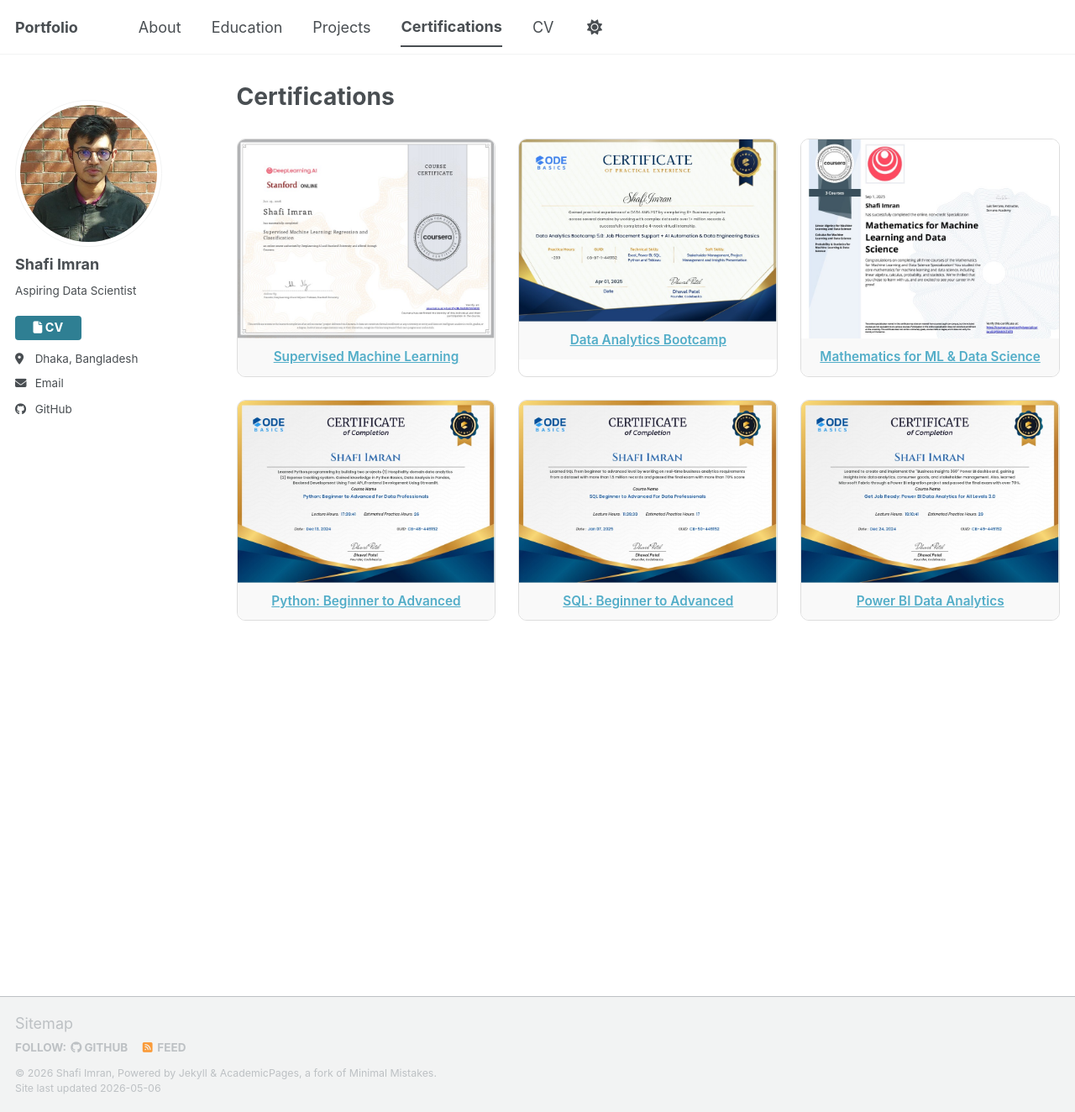
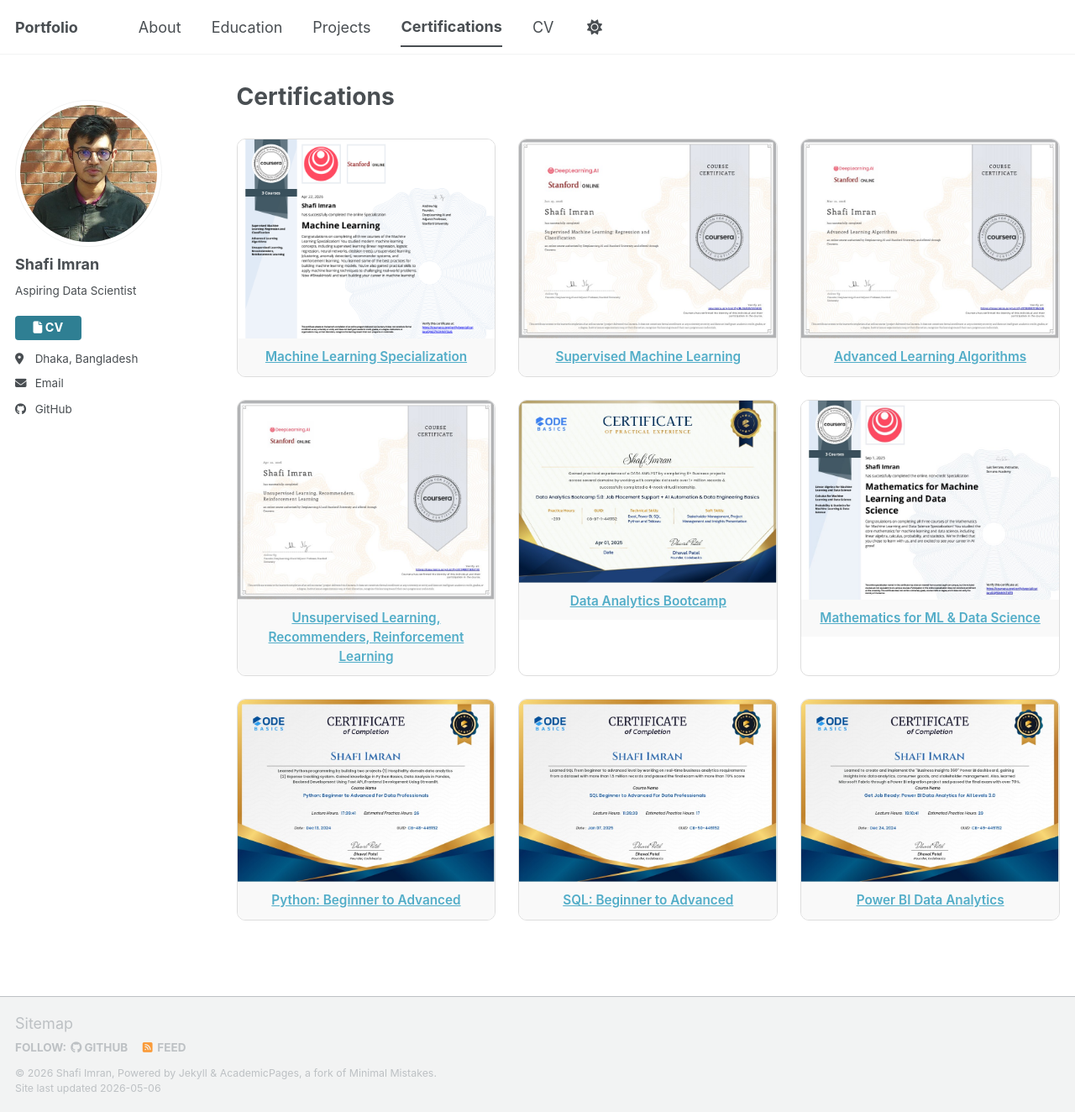
Before and after one commit to shafiimran/shafiimran.github.io, a Jekyll site: the page built from _pages/certifications.md, in a window 1280 px wide and 1324 px high. Shown: the whole window at 84% size. Built offline with Jekyll 4.4.1, drawn with Linux system fonts in a browser that asks for light colours; a script bundle is joined from its source files by our own code; library files that are not in the unit come from our copies.

Commit message:
added certificates

```diff
--- a/_pages/certifications.md
+++ b/_pages/certifications.md
@@ -50,10 +50,33 @@
 
   <div class="cert-card">
     <a href="https://coursera.org/share/3089cd8ba9e5749c51050064351c5e49" target="_blank">
+      <img src="../images/certs/cert_ml.png" alt="Machine Learning Specialization"/>
+      <div class="cert-label">Machine Learning Specialization</div>
+    </a>
+  </div>
+
+
+  <div class="cert-card">
+    <a href="https://coursera.org/share/3089cd8ba9e5749c51050064351c5e49" target="_blank">
       <img src="../images/certs/cert-supervised.jpeg" alt="Supervised Machine Learning"/>
       <div class="cert-label">Supervised Machine Learning</div>
     </a>
   </div>
+
+  <div class="cert-card">
+    <a href="https://coursera.org/share/3089cd8ba9e5749c51050064351c5e49" target="_blank">
+      <img src="../images/certs/cert_advanced.jpeg" alt="Advanced Learning Algorithms"/>
+      <div class="cert-label">Advanced Learning Algorithms</div>
+    </a>
+  </div>
+
+  <div class="cert-card">
+    <a href="https://coursera.org/share/3089cd8ba9e5749c51050064351c5e49" target="_blank">
+      <img src="../images/certs/cert_unsupervised.jpeg" alt="Unsupervised Learning, Recommenders, Reinforcement Learning"/>
+      <div class="cert-label">Unsupervised Learning, Recommenders, Reinforcement Learning</div>
+    </a>
+  </div>
+
 
   <div class="cert-card">
     <a href="https://codebasics.io/certificate/CB-BT-1-449152" target="_blank">
```
Also changed, not shown: images/certs/cert_advanced.jpeg (added), images/certs/cert_ml.png (added), images/certs/cert_unsupervised.jpeg (added).
